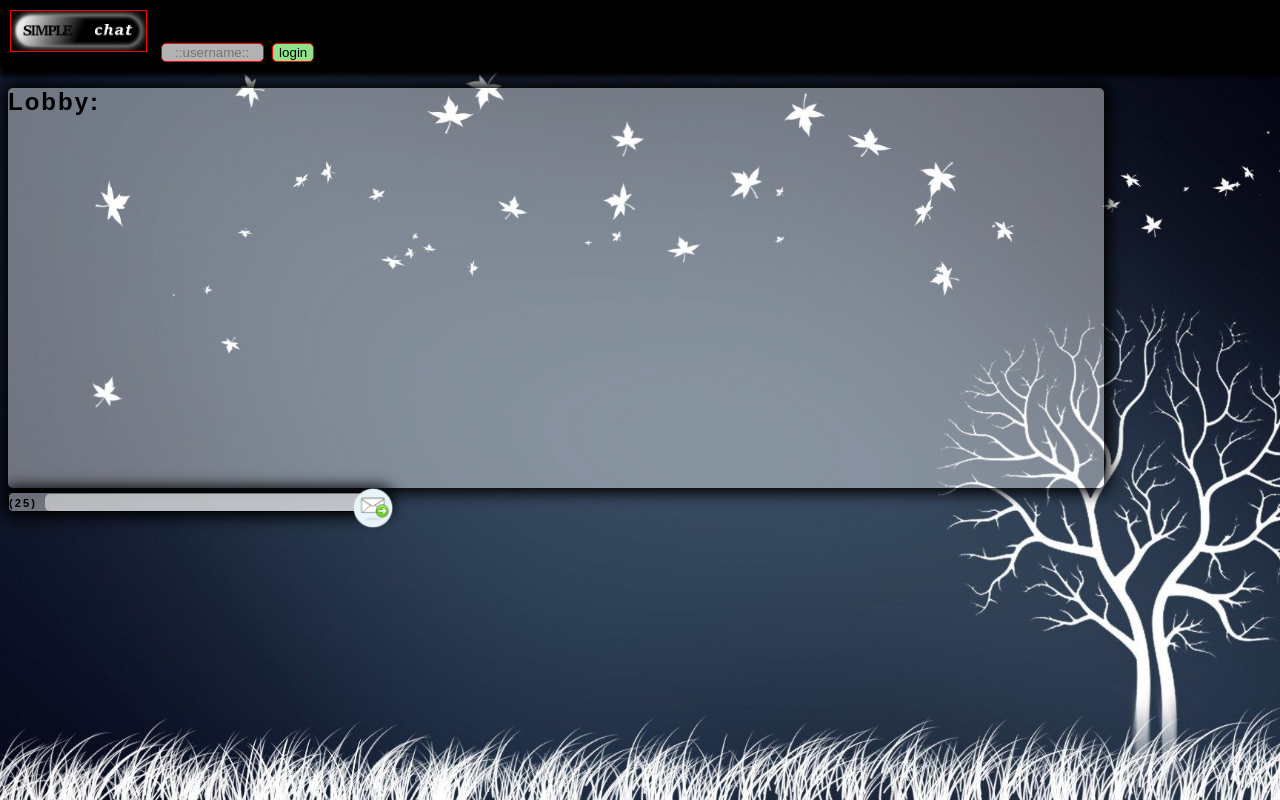
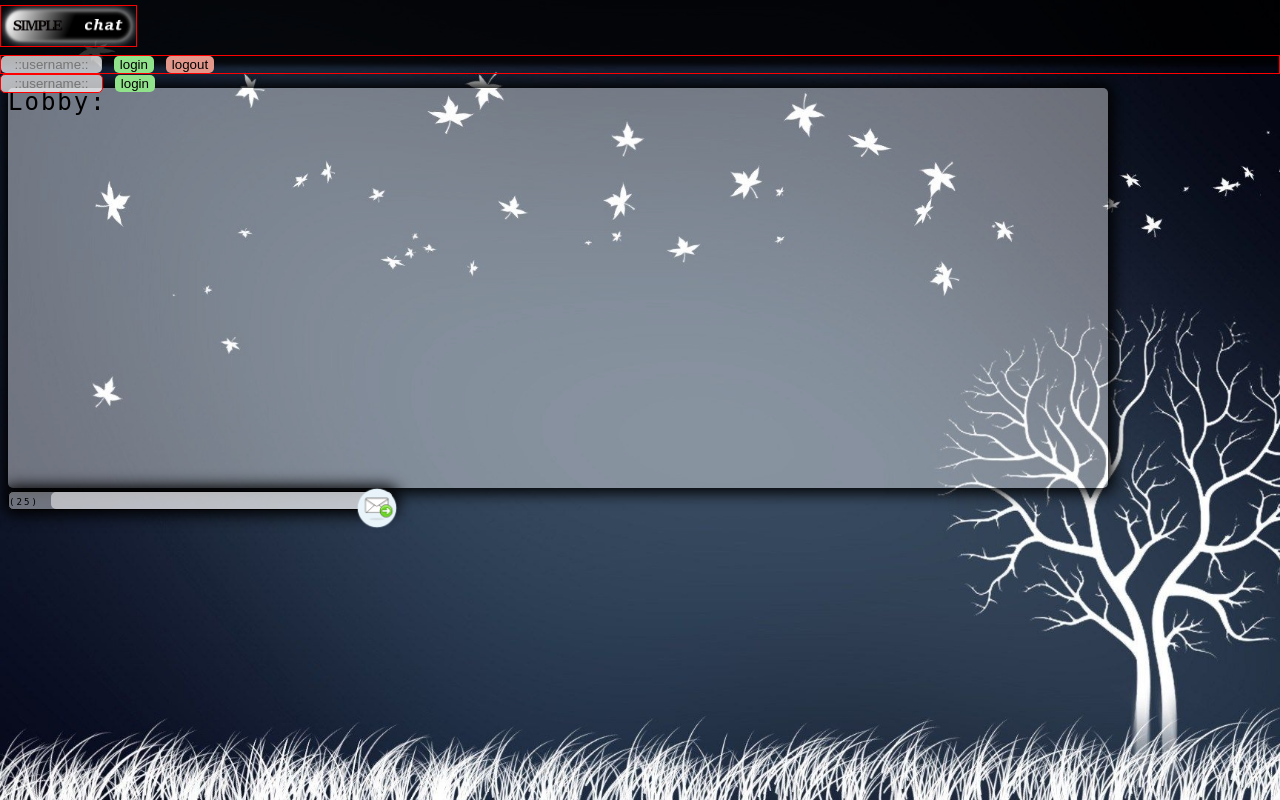
Before and after one commit to geer26/simple_chat, a Flask app: page / in a window 1280 px wide. Run offline with Flask 2, Linux system fonts and the light colour scheme.

Commit message:
v1.3_UI_WORKS

```diff
--- a/static/css/base.css
+++ b/static/css/base.css
@@ -6,27 +6,30 @@ body{
     letter-spacing: 2px;
     word-spacing: 2px;
     color: #000000;
-    font-family: 'Ubuntu', sans-serif;
-    font-weight: bold;
+    font-family: monospace;
+    font-weight: none;
     padding: 0;
 }
 
 .logo{
     margin: 0;
     position: absolute;
-    top: 0px;
-    left: 0px;
-    padding: 5px;
+    top: 0;
+    left: 0;
     width: 100vw;
     max-height: 7vh;
-    background-color: black;
-    box-shadow: 0px 10px 5px 0px rgba(0,0,0,1);
+    background-color: rgba(0,0,0,0.8);
+    box-shadow: 0px 10px 5px 0px rgba(0,0,0,0.8);
 }
 
 .logoimg{
     display: inline-block;
     max-height: 5vh;
-    margin: 5px;
+    margin: 5px auto;
+    border: 1px solid red;
+}
+
+.menu{
     border: 1px solid red;
 }
 
--- a/templates/index.html
+++ b/templates/index.html
@@ -22,10 +22,16 @@
     <div id="logo" class="logo">
         <!-- A logó -->
         <img src="/static/img/logo.png" class="logoimg">
+
+        <div id="menu" class="menu">
+            <input type="text" size="10" class="inputbox" placeholder="::username::" style="text-align: center; background-color: rgba(255,255,255,0.7);">
+            <button  class="positivebutton">login</button>
+            <button class="negativebutton">logout</button>
+        </div>
         <!-- A felhasználó belépés előtt itt adja meg a nevét -->
         <input id="uname" type="text" size="10" class="inputbox" placeholder="::username::" style="text-align: center; background-color: rgba(255,255,255,0.7); border: 1px solid red;">
         <!-- belépés gombja -->
-        <button id="login" class="positivebutton" style="border: 1px solid red;">login</button>
+        <button id="login" class="positivebutton">login</button>
         <!-- kilépés gombja --->
         <button id="logout" class="negativebutton">logout</button>
     </div>
```
